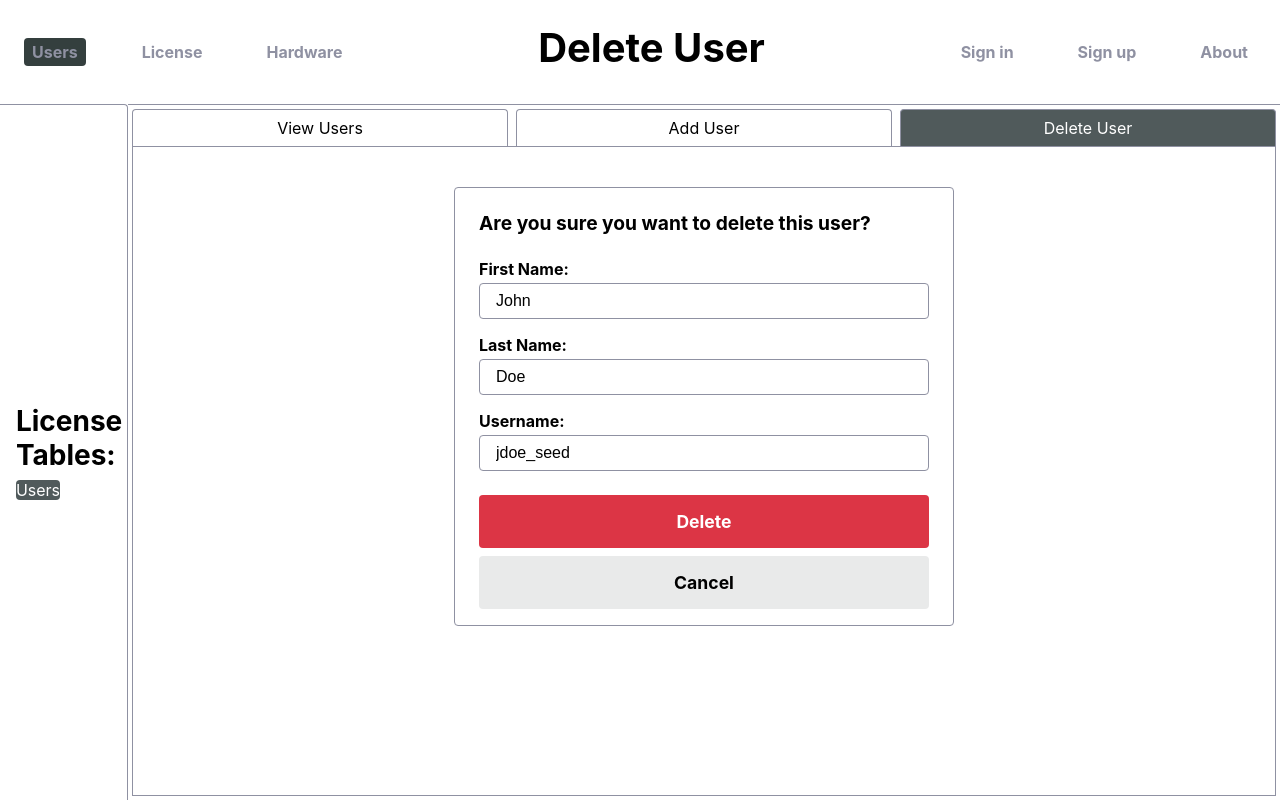
After one commit to xPietrUx/Inventory-Shop-System, a Django app: page /users/1/delete/ in a window 1280 px wide. The commit adds this page. Run offline with Django 5.2, Linux system fonts and the light colour scheme; data comes from the database, SQL or seed files in the repository.

Commit message:
feat: add user deletion functionality with confirmation page and styling

```diff
--- /dev/null
+++ b/users/templates/users/users_delete.html
@@ -0,0 +1,55 @@
+{% extends "base.html" %}
+{% load static %}
+{% block title %}
+    Delete User
+{% endblock title %}
+{% block extra_css %}
+    <link rel="stylesheet"
+          href="{% static 'licenses/css/license/license-delete.css' %}" />
+{% endblock extra_css %}
+{% block page_title %}
+    Delete User
+{% endblock page_title %}
+{% block content %}
+    <panel>
+    <div class="inner-panel">
+        <h3>License Tables:</h3>
+        <ul>
+            <li>
+                <a href="{% url 'users:users_list' %}" class="selected">Users</a>
+            </li>
+        </ul>
+    </div>
+    </panel>
+    <container>
+    <content-nav>
+        <a href="{% url 'licenses:license_list' %}" class="action-tab">View Users</a>
+        <a href="{% url 'licenses:license_add' %}" class="action-tab">Add User</a>
+        <a class="action-tab selected">Delete User</a>
+    </content-nav>
+    <content>
+        <div class="user-form-container">
+            <form method="post">
+                {% csrf_token %}
+                <h2>Are you sure you want to delete this user?</h2>
+                <div class="form-group">
+                    <label>First Name:</label>
+                    <input type="text" value="{{ user.name }}" readonly>
+                </div>
+                <div class="form-group">
+                    <label>Last Name:</label>
+                    <input type="text" value="{{ user.surname }}" readonly>
+                </div>
+                <div class="form-group">
+                    <label>Username:</label>
+                    <input type="text" value="{{ user.username }}" readonly>
+                </div>
+                <div class="form-actions">
+                    <button type="submit" class="delete">Delete</button>
+                    <a href="{% url 'licenses:license_list' %}" class="cancel">Cancel</a>
+                </div>
+            </form>
+        </div>
+    </content>
+    </container>
+{% endblock content %}
--- a/users/templates/users/users_list.html
+++ b/users/templates/users/users_list.html
@@ -61,7 +61,7 @@
                         </p>
                         <h3>Actions</h3>
                         <a href="{% url 'users:users_edit' pk=user.pk %}" class="edit">Edit</a>
-                        {% comment %} <a href="{% url 'users:users_delete' pk=user.pk %}" class="delete">Delete</a> {% endcomment %}
+                        <a href="{% url 'users:users_delete' pk=user.pk %}" class="delete">Delete</a>
                     </div>
                 </div>
             {% empty %}
--- a/users/urls.py
+++ b/users/urls.py
@@ -8,5 +8,6 @@ urlpatterns = [
     path("users/", views.users_list_view, name="users_list"),
     path("users/add/", views.users_add_view, name="users_add"),
     path("users/<int:pk>/edit/", views.users_edit_view, name="users_edit"),
+    path("users/<int:pk>/delete/", views.users_delete_view, name="users_delete"),
     path("", RedirectView.as_view(url="users/", permanent=False)),
 ]
--- a/users/views.py
+++ b/users/views.py
@@ -100,3 +100,23 @@ def users_edit_view(request, pk):
             "active_page_title": active_page_title,
         },
     )
+
+
+def users_delete_view(request, pk):
+    user = get_object_or_404(Users, pk=pk)
+    active_nav = "users"
+    active_page_title = f"Delete User: {user.username}"
+
+    if request.method == "POST":
+        user.delete()
+        return redirect("users:users_list")
+
+    return render(
+        request,
+        "users/users_delete.html",
+        {
+            "user": user,
+            "active_nav": active_nav,
+            "active_page_title": active_page_title,
+        },
+    )
```
Also changed, not shown: users/static/css/users/users-delete.css (added, +45 -0 lines).
